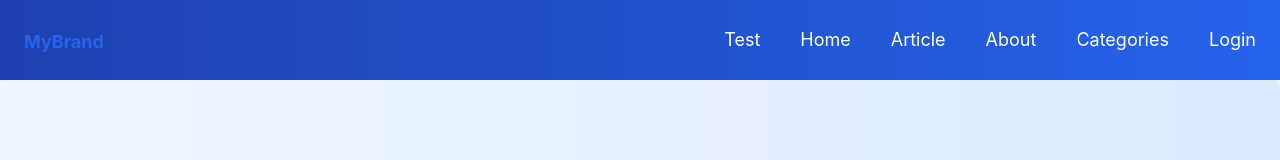
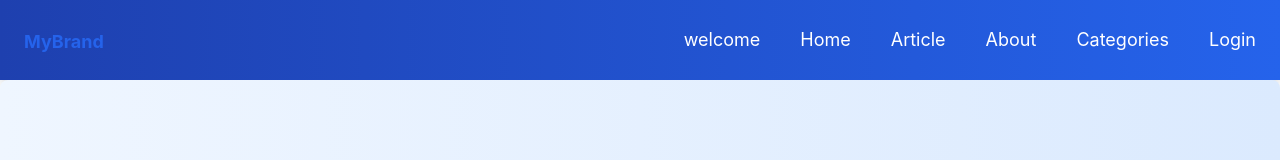
Before and after one commit to julietwainoi/gitconnectAPP, a React (Create React App) app: page / in a window 1280 px wide. Shown: the top 160 px of the page. Built offline with nearby package versions, Linux system fonts and the light colour scheme.

Commit message:
modified header

```diff
--- a/src/components/header.jsx
+++ b/src/components/header.jsx
@@ -48,7 +48,7 @@ function Header() {
                             to="/"
                             className="text-white hover:text-yellow-300 transition duration-300 ease-in-out text-lg"
                         >
-                            Test
+                            welcome
                         </Link>
                     </li>
                     <li>
```
Also changed, not shown: src/components/app.jsx (+0 -40 lines).
